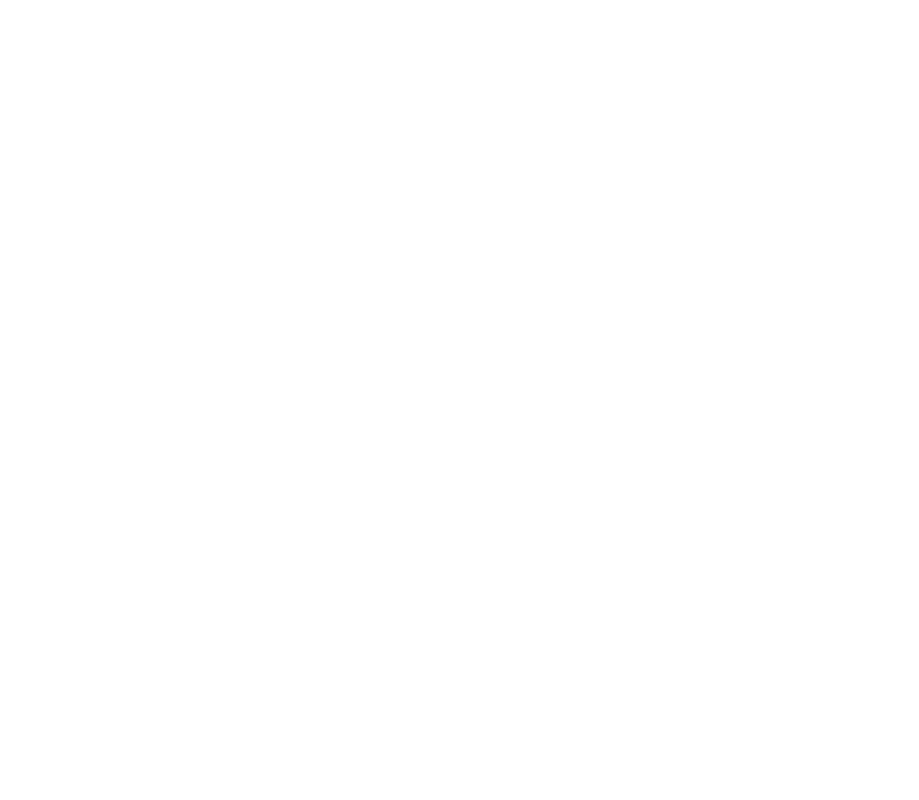
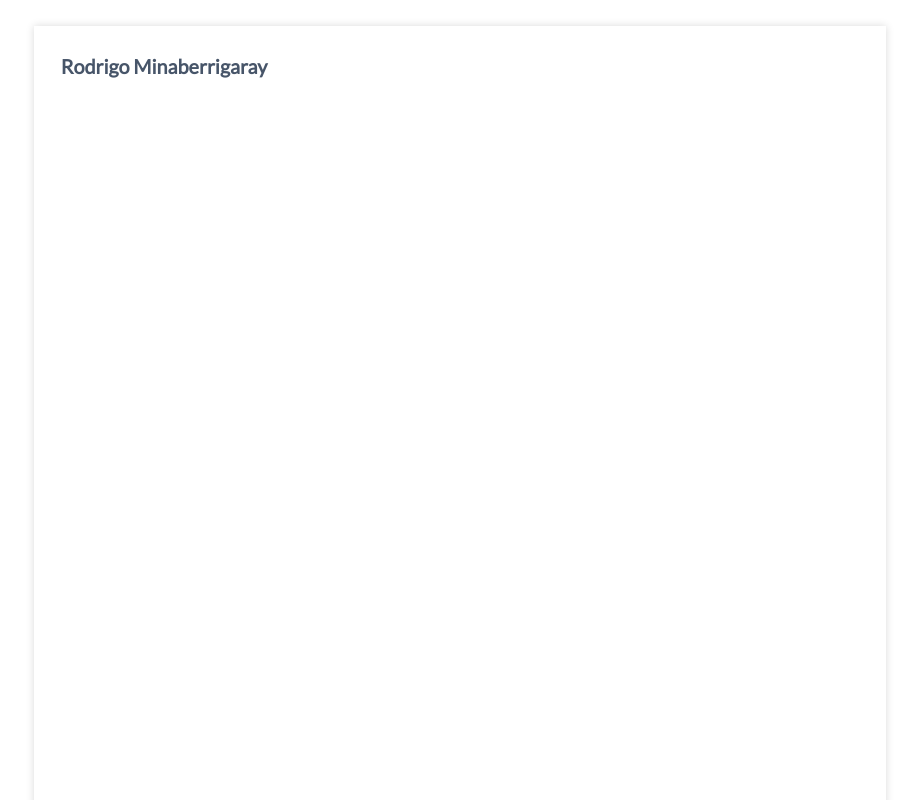
Before and after one commit to rminaberrigaray/resume, a Vue app: page / in a window 1280 px wide. Shown: the top 800 px of the page, without its empty margins (180-1099 px from the left). Built offline with nearby package versions, Linux system fonts and the light colour scheme.

Commit message:
tailwind installation and configuration

```diff
--- a/package.json
+++ b/package.json
@@ -12,6 +12,9 @@
   },
   "devDependencies": {
     "@vitejs/plugin-vue": "^4.2.3",
+    "autoprefixer": "^10.4.14",
+    "postcss": "^8.4.25",
+    "tailwindcss": "^3.3.2",
     "vite": "^4.3.9"
   }
 }
--- /dev/null
+++ b/postcss.config.js
@@ -0,0 +1,6 @@
+module.exports = {
+  plugins: {
+    tailwindcss: {},
+    autoprefixer: {},
+  },
+}
--- a/src/App.vue
+++ b/src/App.vue
@@ -5,6 +5,15 @@
   <header>
   </header>
 
-  <main>
+  <main class="hyphens-manual py-8">
+    <!-- Page -->
+    <div class="mx-auto max-w-2xl print:max-w-a4 md:max-w-a4 md:h-a4 p-8 bg-white shadow-[0_0_8px_rgba(13,12,12,0.15)]">
+      <!-- Name -->
+      <header>
+        <h1 class="text-2xl font-semibold text-slate-600 pb-px">
+          Rodrigo Minaberrigaray
+        </h1>
+      </header>
+    </div>
   </main>
 </template>
--- /dev/null
+++ b/src/assets/main.css
@@ -0,0 +1,31 @@
+@import url("https://fonts.googleapis.com/css?family=Lato&display=swap");
+@tailwind base;
+@tailwind components;
+@tailwind utilities;
+
+@screen print {
+    @page {
+      margin-top: 0in;
+      margin-bottom: 0in;
+      margin-left: 0in;
+      margin-right: 0in;
+    }
+
+    body {
+      -webkit-print-color-adjust: exact !important;
+      print-color-adjust: exact !important;
+      color: black !important;
+    }
+
+    h1, h2, h3, p, li {
+      color: black !important;
+    }
+
+    html {
+      font-size: 12.288px !important;
+    }
+  }
+
+  html {
+    font-size: 13.176471px;
+  }
--- a/src/main.js
+++ b/src/main.js
@@ -1,3 +1,5 @@
+import './assets/main.css'
+
 import { createApp } from 'vue'
 import App from './App.vue'
 
--- /dev/null
+++ b/tailwind.config.js
@@ -0,0 +1,39 @@
+const defaultTheme = require('tailwindcss/defaultTheme')
+const plugin = require("tailwindcss/plugin");
+
+/** @type {import('tailwindcss').Config} */
+module.exports = {
+  content: [
+    "./index.html",
+    "./src/**/*.{vue,js,ts,jsx,tsx}",
+  ],
+  theme: {
+    extend: {
+      screens: {
+        print: { "raw": "print" },
+      },
+      fontFamily: {
+        'sans': ['Lato', ...defaultTheme.fontFamily.sans],
+      },
+      maxWidth: {
+        "a4": "64.609375rem"
+      },
+      height: {
+        "a4": "91.350883rem",
+        "a4-col": "77.038383rem",
+        "a4-col-full": "83.350883rem",
+      },
+    },
+  },
+  plugins: [
+    plugin(function ({ addBase }) {
+      addBase({
+        "body": {
+          "-webkit-font-smoothing": "subpixel-antialiased",
+        },
+      });
+
+    }),
+
+  ]
+}
```
Also changed, not shown: 1 other file (tests, documents, lock files or other folders).
